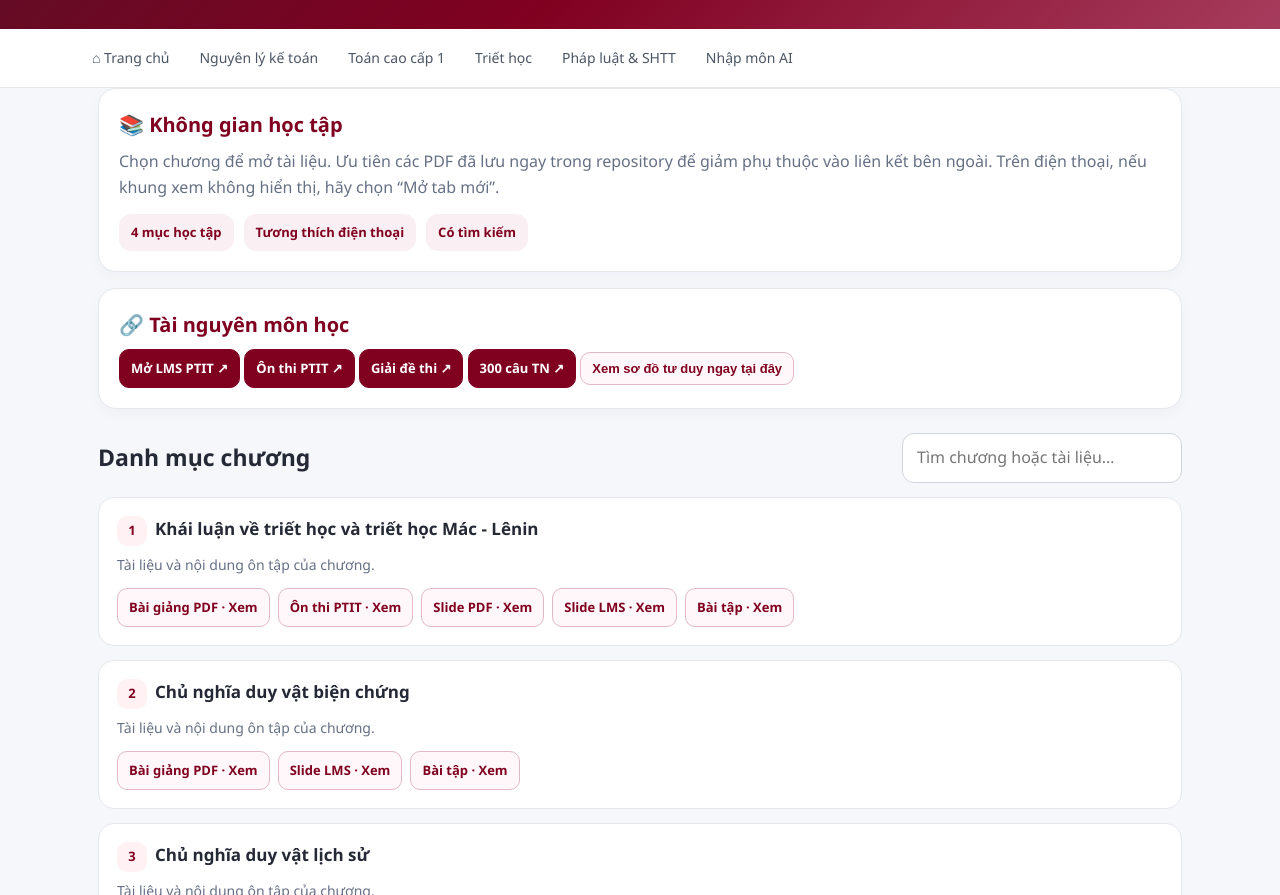
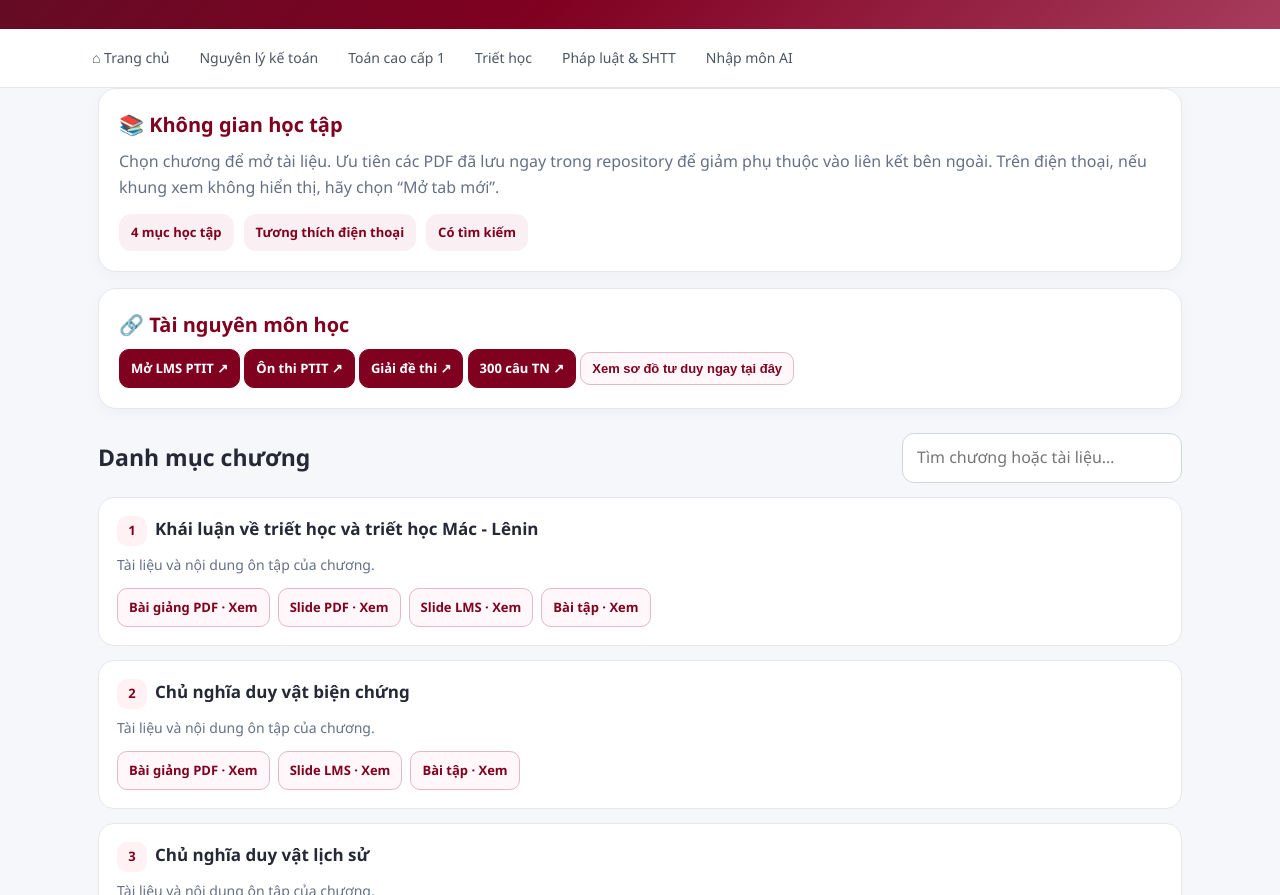
Before and after one commit to anhlan09092008-max/web-hoc-tap, a plain HTML site: page triethoc.html in a window 1280 px wide. Shown: the part 205-1100 px from the top of the page. Drawn offline with Linux system fonts and the light colour scheme.

Commit message:
Remove Ôn thi PTIT link
Removed link to Ôn thi PTIT from triethoc.html

```diff
--- a/triethoc.html
+++ b/triethoc.html
@@ -545,10 +545,6 @@
             url: "https://drive.google.com/file/d/1g3aR_3UdAm7g1LuzzXsSspwQDGO5ety9/preview"
           },
           {
-            label: "Ôn thi PTIT",
-            url: "https://onthiptit.com/mon/triet-hoc-mac-lenin?tab=trac-nghiem"
-          },
-          {
             label: "Slide PDF",
             url: "https://drive.google.com/file/d/1tWqO2dCCDbSibfcyvtBdQt78GvUZ6OtJ/preview"
           },
```
